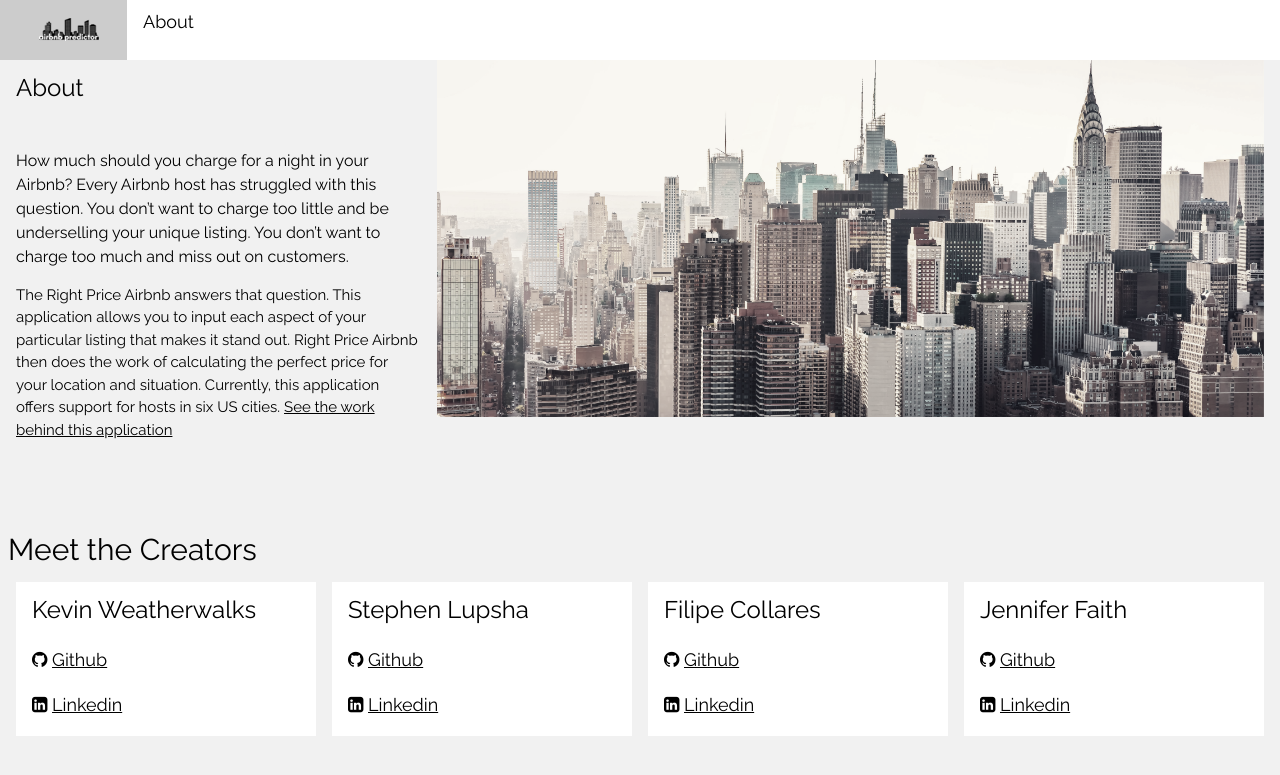
After one commit to JenFaith/airbnb_app, a Python web app: template application/templates/about.html in a window 1280 px wide. The commit adds this page. Shown: the top 775 px of the page. Run offline with Jinja, Linux system fonts and the light colour scheme; the template is opened without the code that fills it, so the values that code supplies are empty.

Commit message:
Updates to html

```diff
--- a/application/app.py
+++ b/application/app.py
@@ -21,6 +21,10 @@ def create_app():
     @app.route('/')
     def form():
         return render_template('form.html')
+
+    @app.route('/about')
+    def about():
+        return render_template('about.html')
 
     @app.route('/run_model', methods=['POST', 'GET'])
     def data():
--- /dev/null
+++ b/application/templates/about.html
@@ -0,0 +1,81 @@
+<!-- ABOUT PAGE-->
+<!DOCTYPE html>
+<html>
+<title>AirBnB Predictor</title>
+<meta charset="UTF-8">
+<meta name="viewport" content="width=device-width, initial-scale=1">
+<link rel="stylesheet" href="https://www.w3schools.com/w3css/4/w3.css">
+<link rel="stylesheet" href="https://fonts.googleapis.com/css?family=Raleway">
+<link rel="stylesheet" href="https://cdnjs.cloudflare.com/ajax/libs/font-awesome/4.7.0/css/font-awesome.min.css">
+<style>
+body,h1,h2,h3,h4,h5,h6 {font-family: "Raleway", Arial, Helvetica, sans-serif}
+</style>
+<body class="w3-light-grey">
+
+<!-- Navigation Bar -->
+<div class="w3-bar w3-white w3-large">
+  <a href="/" class="w3-bar-item w3-button w3-red w3-mobile"><i class="w3-margin-right"></i><img src="static/images/predictor.png" alt="airbnb predictor"></a>
+  <a href="/about" class="w3-bar-item w3-button w3-mobile">About</a>
+</div>
+
+<div class="w3-row-padding" id="about">
+    <div class="w3-col l4 12">
+      <h3>About</h3>
+      <br>
+      <h6>How much should you charge for a night in your Airbnb? Every Airbnb host has struggled with this question. You don’t want to charge too little and be underselling your unique listing. You don’t want to charge too much and miss out on customers.
+        </h6>
+    <p>The Right Price Airbnb answers that question. This application allows you to input each aspect of your particular listing that makes it stand out. Right Price Airbnb then does the work of calculating the perfect price for your location and situation. Currently, this application offers support for hosts in six US cities.
+        <a href="https://github.com/JenFaith/airbnb_app.git">See the work behind this application</a>
+    </p>
+    </div>
+    <div class="w3-col l8 12">
+      <img src="/static/images/AdobeStock_117329644.jpg" class="w3-image w3-greyscale" style="width:100%;">
+    </div>
+  </div>
+  <br>
+  <br>
+  <div class="w3-row-padding w3-padding-16">
+    <h2> Meet the Creators</h2>
+    <div class="w3-quarter w3-margin-bottom">
+      <div class="w3-container w3-white">
+        <h3>Kevin Weatherwalks</h3>
+        <p class="w3-large"><i class="fa fa-github"></i>
+            <a href="https://github.com/KWeatherwalks">Github</a></p>
+        <p class="w3-large"><i class="fa fa-linkedin-square"></i>
+            <a href="https://www.linkedin.com/in/kevin-weatherwalks">Linkedin</a></p>
+      </div>
+    </div>
+    <div class="w3-quarter w3-margin-bottom">
+      <div class="w3-container w3-white">
+        <h3>Stephen Lupsha</h3>
+        <p class="w3-large"><i class="fa fa-github"></i>
+            <a href="https://github.com/StephenSpicer">Github</a></p>
+        <p class="w3-large"><i class="fa fa-linkedin-square"></i>
+            <a href="https://www.linkedin.com/in/stephen-lupsha-b60136140">Linkedin</a></p>
+      </div>
+    </div>
+    <div class="w3-quarter w3-margin-bottom">
+      <div class="w3-container w3-white">
+        <h3>Filipe Collares</h3>
+        <p class="w3-large"><i class="fa fa-github"></i>
+            <a href="https://github.com/fcollares">Github</a></p>
+        <p class="w3-large"><i class="fa fa-linkedin-square"></i>
+            <a href="https://www.linkedin.com/in/fcollares">Linkedin</a></p>
+      </div>
+    </div>
+    <div class="w3-quarter w3-margin-bottom">
+        <div class="w3-container w3-white">
+          <h3>Jennifer Faith</h3>
+          <p class="w3-large"><i class="fa fa-github"></i>
+            <a href="https://github.com/JenFaith">Github</a></p>
+        <p class="w3-large"><i class="fa fa-linkedin-square"></i>
+            <a href="https://www.linkedin.com/in/jennifer-faith">Linkedin</a></p>
+        </div>
+      </div>
+  </div>
+
+
+</div>
+</div>
+</header>
+</html>
--- a/application/templates/base.html
+++ b/application/templates/base.html
@@ -15,7 +15,7 @@ body,h1,h2,h3,h4,h5,h6 {font-family: "Raleway", Arial, Helvetica, sans-serif}
 <!-- Navigation Bar -->
 <div class="w3-bar w3-white w3-large">
   <a href="/" class="w3-bar-item w3-button w3-red w3-mobile"><i class="w3-margin-right"></i><img src="static/images/predictor.png" alt="airbnb predictor"></a>
-  <a href="#about" class="w3-bar-item w3-button w3-mobile">About</a>
+  <a href="/about" class="w3-bar-item w3-button w3-mobile">About</a>
 </div>
 
 <!-- Header -->
```
Also changed, not shown: application/templates/form.html (+66 -15 lines), application/static/images/AdobeStock_117329644.jpg (added), 1 other file.
